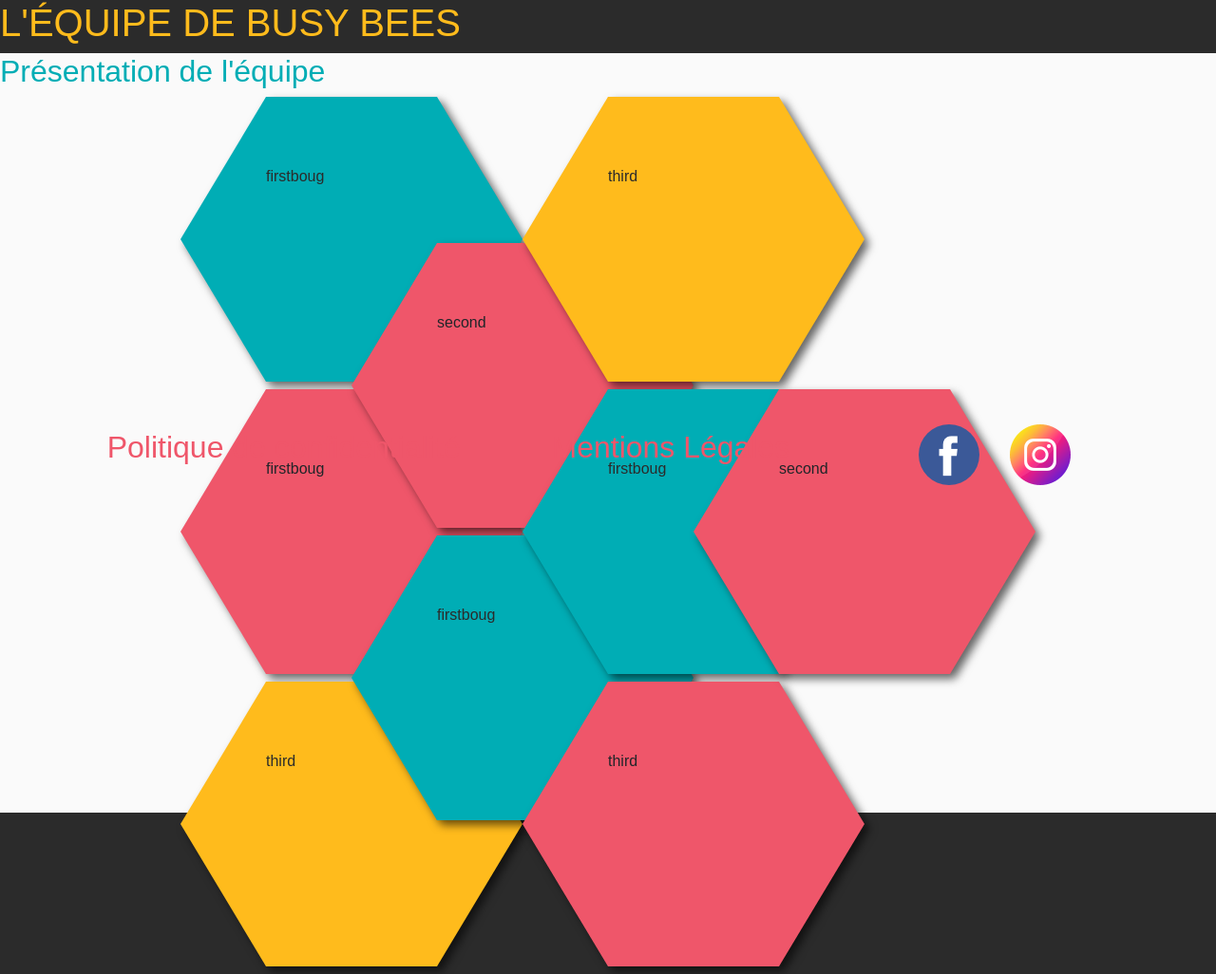
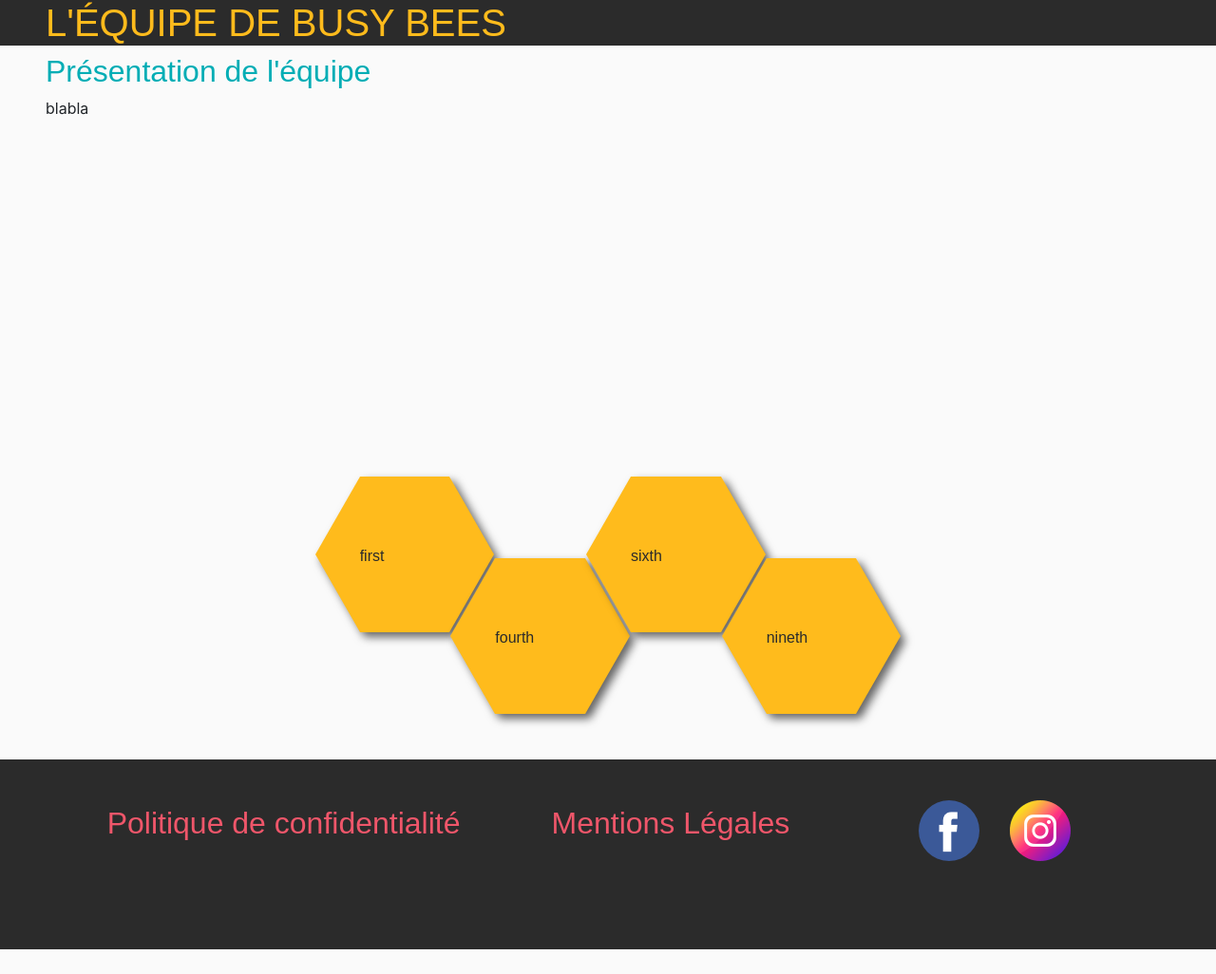
Before and after one commit to EstelleDab/busyb, a PHP site: page /busybees.php in a window 1280 px wide. Shown: the part 196-1222 px from the top of the page at 95% size. After the commit the page ends 1196 px from the top, so only its background shows below. Run offline with PHP 8.4, Linux system fonts and the light colour scheme; some web fonts are replaced.

Commit message:
premiere mise en forme hexa team

```diff
--- a/assets/css/style.css
+++ b/assets/css/style.css
@@ -83,7 +83,7 @@
    background-color:#2B2B2B!important;
 }
 .bg-white {
-    background-color:#fafafa !important;
+    background-color:#fafafa!important;
 }
 /*************COMMUNS*************/
 /*éléments communs*/
@@ -216,11 +216,57 @@ h1, h2 {
     filter : drop-shadow(5px 5px 5px rgba(0,0,0,0.6));
 }
 
+
+
 .hex-gap{
     column-gap: 6rem;
 }
 
+.hex-team {
+    position: relative;
+    width:94.68px;
+    height: 164px;
+    margin-bottom:0.5rem;
+    font-family: var(--tertiary-font);
+    padding-top:4.5rem;
+    -webkit-filter: drop-shadow(5px 5px 5px rgba(0,0,0,0.6));
+    filter : drop-shadow(5px 5px 5px rgba(0,0,0,0.6));
+}
 
+.hex-team:before,
+.hex-team:after {
+    content: "";
+    position: absolute;
+    top: 0;
+    width: 0;
+    border-top: 82px solid transparent;
+    border-bottom: 82px solid transparent;
+  }
+
+.hex-team:before {
+    right: 100%;
+    border-right: 47.34px solid var(--primary-color);
+    z-index: 1;
+}
+
+.hex-team:after {
+    left: 100%;
+    width: 0;
+    border-left: 47.34px solid  var(--primary-color);
+}
+
+.hex-team {
+    background-color: var(--primary-color);
+    color: var(--black-color);
+}
+
+.invisible {
+    visibility: hidden;
+}
+
+.team-gap {
+    column-gap: 3rem;
+}
 
 /*positionnement du texte des liens au premier plan*/
 
--- a/busybees.php
+++ b/busybees.php
@@ -7,34 +7,33 @@
 <body class="bg-dark vw-auto h-100">
     <?php include 'inc.header.php';?>
 
-    <h1 class='bg-dark text-primary' >L'ÉQUIPE DE BUSY BEES</h1>
-    <section class='h-100 bg-white'>
-    <h2 class='text-secondary'>Présentation de l'équipe</h2>
-    <div class='d-flex flex-row justify-content-center align-items-center'>
-        <div class='hex-gap d-flex flex-column  align-items-center'>
-            <div class=' hex blue '>firstboug</div>
-            <div class=' hex pink'>firstboug</div>
-            <div class='hex yellow'>third</div>
+
+    <section class='h-100 bg-white '>
+    <h1 class='bg-dark text-primary px-5' >L'ÉQUIPE DE BUSY BEES</h1>
+        <h2 class='text-secondary px-5'>Présentation de l'équipe</h2>
+        <div class='h-50 px-5'>
+            <p>
+blabla
+            </p>
         </div>
-        <div class='hex-gap d-flex flex-column  align-items-center'>
-            <div class=' hex pink '>second</div>
-            <div class=' hex blue'>firstboug</div>
+        <div class='d-flex flex-row justify-content-center align-items-center  team-gap '>
+            <div class='d-flex flex-column  align-items-center'>
+                <div id='ama'class='hex-team'>first</div>
+                <div class='hex-team invisible'></div>
+            </div>
+             <div id='fra' class='d-flex flex-column  align-items-center'>
+                <div class=' hex-team'>fourth</div>
+            </div>
+            <div id='ste' class='d-flex flex-column  align-items-center'>
+                <div class='hex-team'>sixth</div>
+                <div class='hex-team invisible'></div>
+            </div>
+            <div class='d-flex flex-column  align-items-center'>
+                <div class='hex-team'>nineth</div>
+            </div>
+        </div>
+    </section>
 
-        </div>
-        <div class='hex-gap d-flex flex-column  align-items-center'>
-            <div class='hex yellow'>third</div>
-            <div class=' hex blue'>firstboug</div>
-            <div class='hex pink'>third</div>
-        </div>
-
-        <div class='hex-gap d-flex flex-column  align-items-center'>
-            <div class='hex pink '>second</div>
-        </div>
-
-    </div>
-
-
-    </section>
     <?php include 'inc.footer.php';?>
 
 </body>
--- a/inc.footer.php
+++ b/inc.footer.php
@@ -1,4 +1,4 @@
-<footer class="h-25 text-tertiary fixed-bottom bg-transparent ">
+<footer class="h-25 text-tertiary bottom bg-transparent ">
     <div class=" h-75 mb-0 bg-transparent d-flex flex-row justify-content-center align-items-center">
       	<div class= " d-flex flex-row ">
           <div class= "px-4">
```
Also changed, not shown: assets/css/busybees.css (added, +84 -0 lines), index.php (+17 -1 lines), assets/images/amanda.jpg (added).
